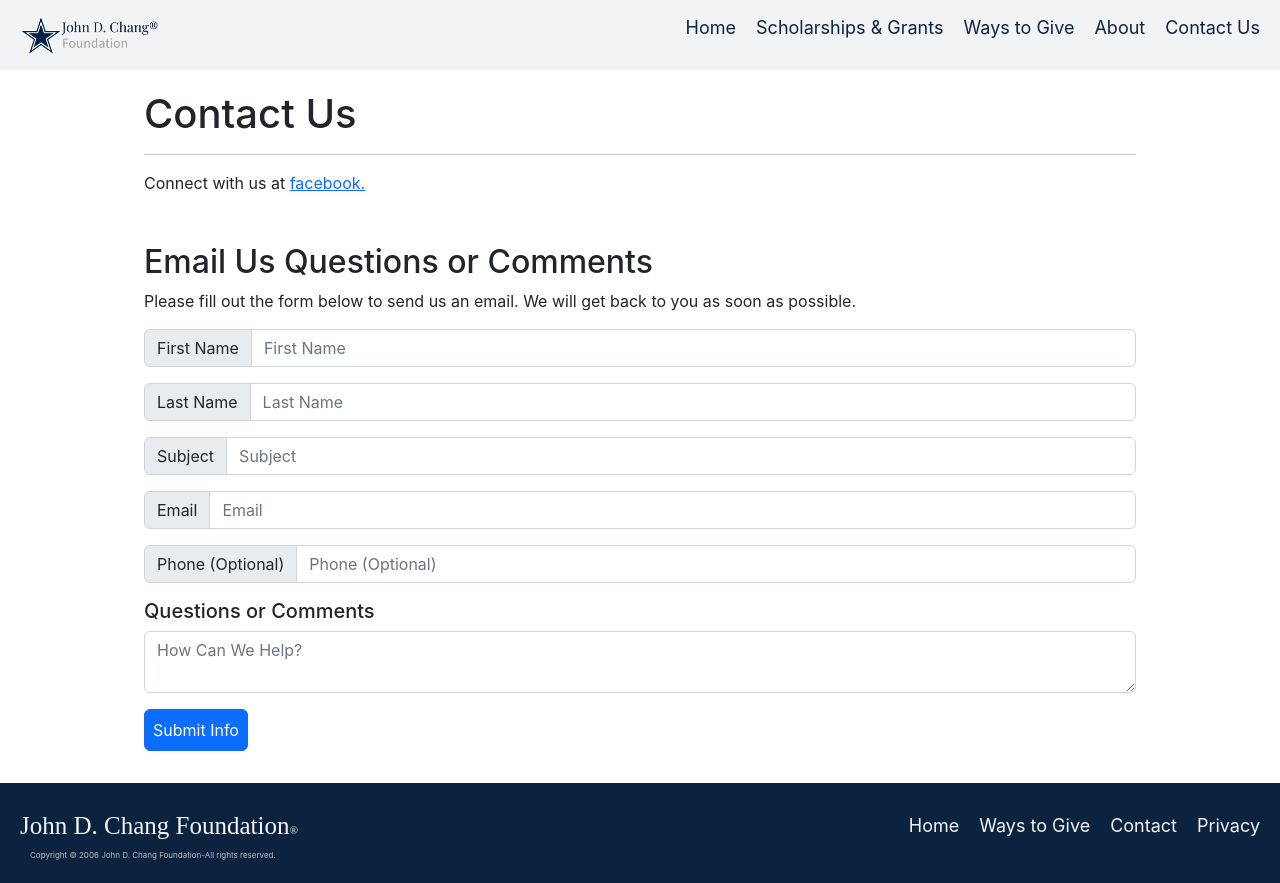
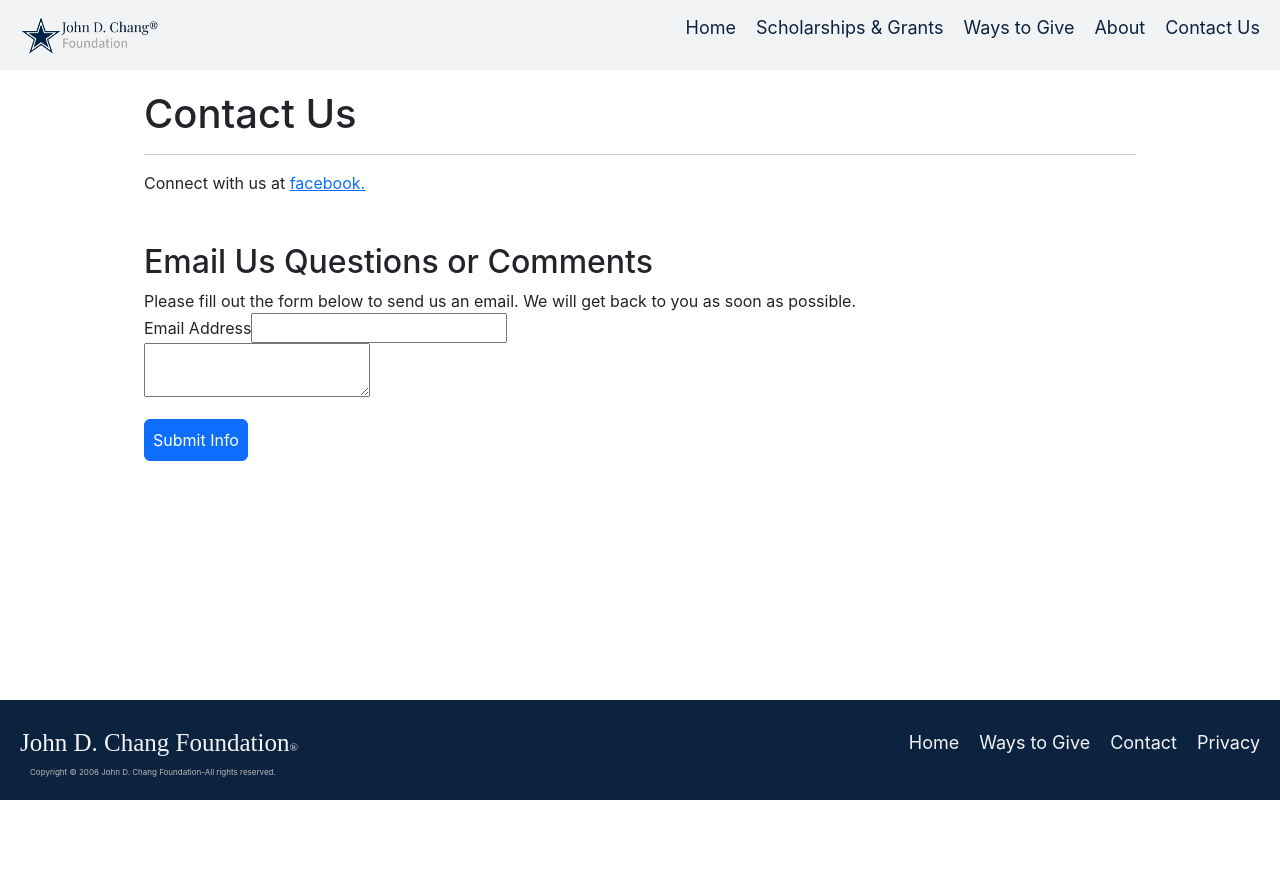
Before and after one commit to sjchang28/john_foundation, a React (Create React App) app: page /contactus in a window 1280 px wide. After the commit the page ends 800 px from the top, so only its background shows below. Built offline with nearby package versions, Linux system fonts and the light colour scheme.

Commit message:
small email test

```diff
--- a/src/routes/contact.js
+++ b/src/routes/contact.js
@@ -1,7 +1,5 @@
 import { React, Fragment, useEffect } from "react";
 import { useForm, ValidationError } from '@formspree/react';
-import Form from "react-bootstrap/Form";
-import InputGroup from "react-bootstrap/InputGroup";
 import Button from "react-bootstrap/Button";
 
 import PageHeader from "../components/PageHeader.jsx";
@@ -45,94 +43,29 @@
 				Please fill out the form below to send us an email. We will get back to you as soon as possible.
 			</div>
 			<div className="section-card-information general-section-card">
-				<Form onSubmit={handleSubmit} action="https://formspree.io/f/2142987692961430636" method="POST">
-					<InputGroup className="mt-3 mb-3">
-					<InputGroup.Text id="basic-addon1">First Name</InputGroup.Text>
-					<Form.Control
-						placeholder="First Name"
-						aria-label="First Name"
-						aria-describedby="basic-addon1"
-						id="firstname" type="text" name="firstname"
-						className="form-control"
-						required
+				<form onSubmit={handleSubmit}>
+					<label htmlFor="email">
+						Email Address
+					</label>
+					<input
+						id="email"
+						type="email"
+						name="email"
 					/>
 					<ValidationError
-						prefix="firstname" field="firstname"
+						prefix="Email"
+						field="email"
+						errors={state.errors}
+					/><br />
+					<textarea
+						id="message"
+						name="message"
+					/>
+					<ValidationError
+						prefix="Message"
+						field="message"
 						errors={state.errors}
 					/>
-					</InputGroup>
-					<InputGroup className="mb-3">
-					<InputGroup.Text id="basic-addon1">Last Name</InputGroup.Text>
-					<Form.Control
-						placeholder="Last Name"
-						aria-label="Last Name"
-						aria-describedby="basic-addon1"
-						id="lastname" type="text" name="lastname"
-						className="form-control"
-						required
-					/>
-					<ValidationError
-						prefix="lastname" field="lastname"
-						errors={state.errors}
-					/>
-					</InputGroup>
-					<InputGroup className="mb-3">
-					<InputGroup.Text id="basic-addon1">Subject</InputGroup.Text>
-					<Form.Control
-						placeholder="Subject"
-						aria-label="Subject"
-						aria-describedby="basic-addon1"
-						id="subject" type="text" name="subject"
-						className="form-control"
-						required
-					/>
-					<ValidationError
-						prefix="subject" field="subject"
-						errors={state.errors}
-					/>
-					</InputGroup>
-					<InputGroup className="mb-3">
-					<InputGroup.Text id="basic-addon1">Email</InputGroup.Text>
-					<Form.Control
-						placeholder="Email"
-						aria-label="Email"
-						aria-describedby="basic-addon1"
-						id="email" type="email" name="email"
-						className="form-control"
-						required
-					/>
-					<ValidationError
-						prefix="email" field="email"
-						errors={state.errors}
-					/>
-					</InputGroup>
-					<InputGroup className="mb-3">
-					<InputGroup.Text id="basic-addon1">Phone (Optional)</InputGroup.Text>
-					<Form.Control
-						placeholder="Phone (Optional)"
-						aria-label="Phone (Optional)"
-						aria-describedby="basic-addon1"
-						id="phone" type="text" name="phone"
-						className="form-control"
-					/>
-					<ValidationError
-						prefix="phone" field="phone"
-						errors={state.errors}
-					/>
-					</InputGroup>
-
-					<h5>Questions or Comments</h5>
-					<InputGroup>
-					<Form.Control placeholder="How Can We Help?" as="textarea" aria-label="With textarea"
-						id="message" name="message"
-						className="form-control"
-						required
-					/>
-					<ValidationError
-						prefix="message" field="message"
-						errors={state.errors}
-					/>
-					</InputGroup>
 
 					<div clasName="g-recaptcha mt-3 mb-3"
 						data-sitekey="6LcmK4EkAAAAAPT7ogAfGc80V_eQgVY_rvR2R-Ud"
@@ -145,7 +78,7 @@
 					>
 						Submit Info
 					</Button>
-				</Form>
+				</form>
 			</div>
 			</div>
 			<PageFooter />
```
